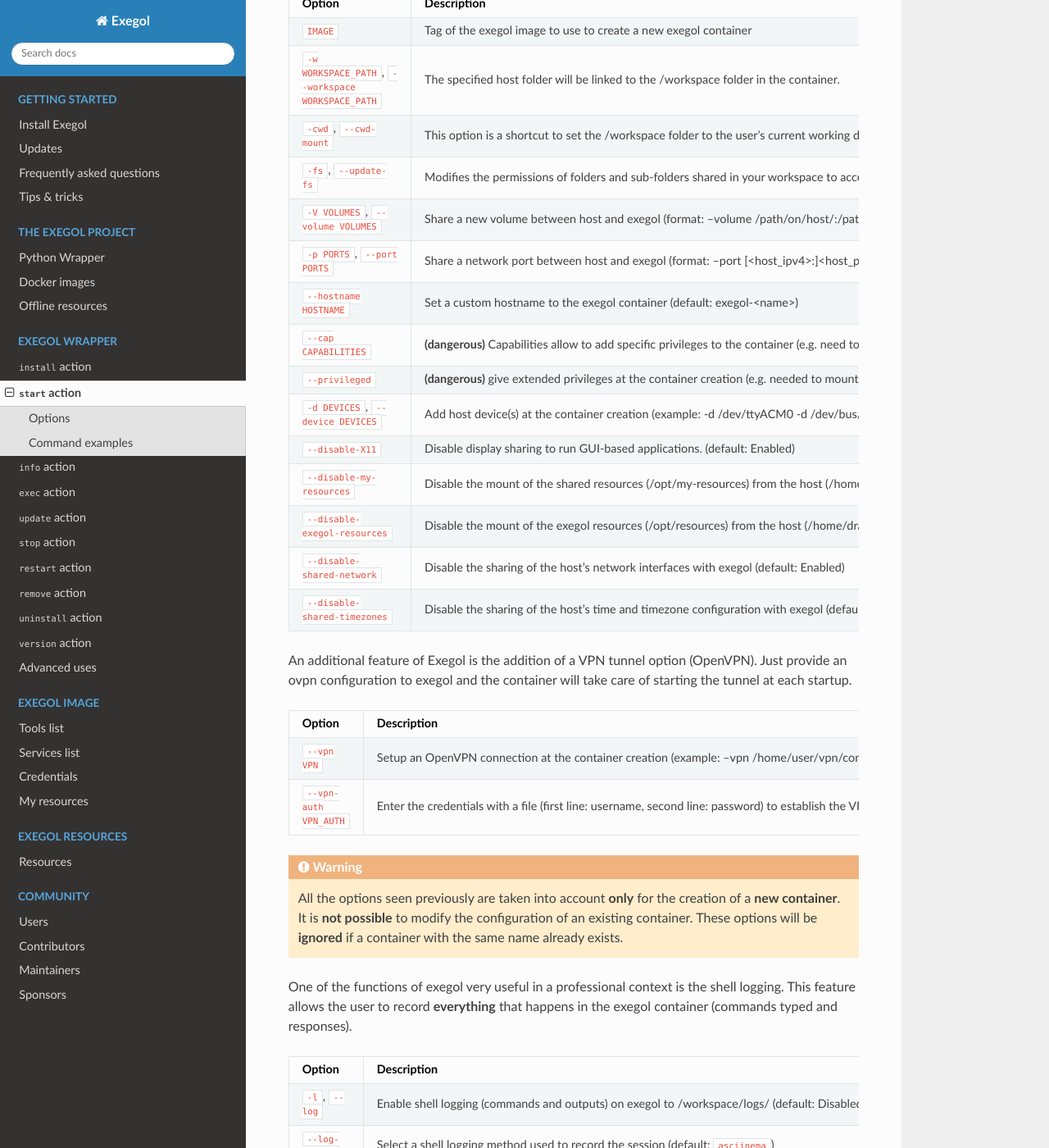
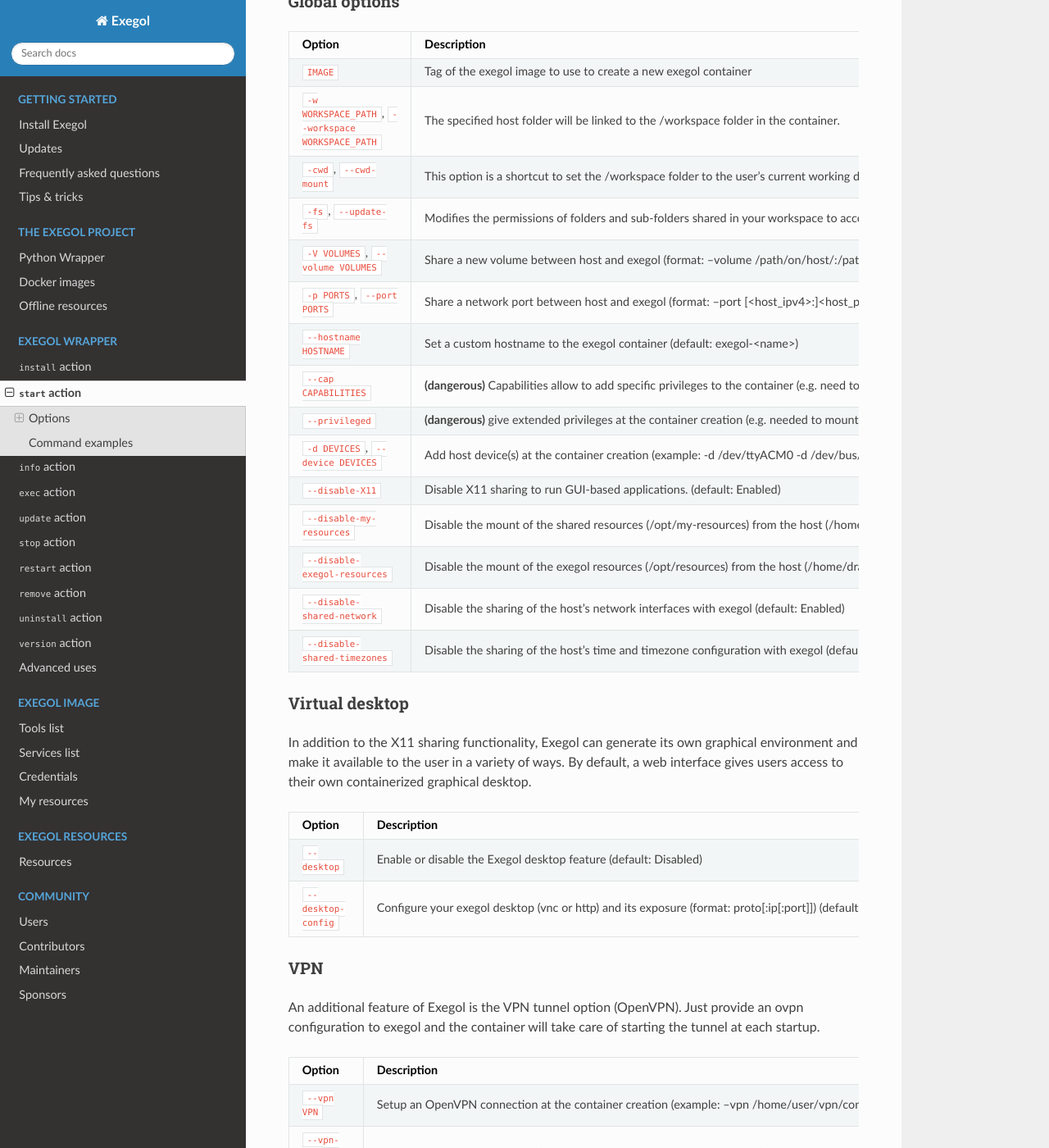
Before and after one commit to ThePorgs/Exegol-docs, a Sphinx documentation site: the page built from source/exegol-wrapper/start.rst, in a window 1280 px wide and 1400 px high, scrolled down 1052 px. Shown: the whole window at 82% size. Built offline with Sphinx 7.4.7 and the Read the Docs theme 2.0.0, drawn with Linux system fonts in a browser that asks for light colours; some of the changed text lies outside the part shown.

Commit message:
Add new feature, configs and parameters

```diff
--- a/source/exegol-wrapper/install.rst
+++ b/source/exegol-wrapper/install.rst
@@ -25,6 +25,7 @@
  ``IMAGE``           Optional positional argument to indicate the image to install (if downloading), or the name of the image to build (if building locally).
  ``BUILD_PROFILE``   Optional positional argument to indicate the source profile to use if building locally.
  ``--build-log``     Write logs to the path specified if building locally.
+ ``--build-path``    Custom path to the dockerfiles and sources.
 =================== =============
 
 
--- a/source/exegol-wrapper/start.rst
+++ b/source/exegol-wrapper/start.rst
@@ -37,6 +37,9 @@
 .. tip::
     The default options of some commands can be changed in the :ref:`exegol configuration file<exegol_configuration>`.
 
+Global options
+~~~~~~~~~~~~~~
+
 =========================================================== ===============================
  Option                                                     Description
 =========================================================== ===============================
@@ -44,20 +47,36 @@
 ``-w WORKSPACE_PATH``, ``--workspace WORKSPACE_PATH``       The specified host folder will be linked to the /workspace folder in the container.
 ``-cwd``, ``--cwd-mount``                                   This option is a shortcut to set the /workspace folder to the user's current working directory (pwd).
 ``-fs``, ``--update-fs``                                    Modifies the permissions of folders and sub-folders shared in your workspace to access the files created within the container using your host user account. (default: Disabled)
-``-V VOLUMES``, ``--volume VOLUMES``                        Share a new volume between host and exegol (format: --volume /path/on/host/:/path/in/container/).
+``-V VOLUMES``, ``--volume VOLUMES``                        Share a new volume between host and exegol (format: --volume /path/on/host/:/path/in/container/[:ro|rw]).
 ``-p PORTS``, ``--port PORTS``                              Share a network port between host and exegol (format: --port [<host_ipv4>:]<host_port>[:<container_port>][:<protocol>]. This configuration will disable the shared network with the host.
 ``--hostname HOSTNAME``                                     Set a custom hostname to the exegol container (default: exegol-<name>)
 ``--cap CAPABILITIES``                                      **(dangerous)** Capabilities allow to add specific privileges to the container (e.g. need to mount volumes, perform low-level operations on the network, etc).
 ``--privileged``                                            **(dangerous)** give extended privileges at the container creation (e.g. needed to mount things, to use wifi or bluetooth)
 ``-d DEVICES``, ``--device DEVICES``                        Add host device(s) at the container creation (example: -d /dev/ttyACM0 -d /dev/bus/usb/).
-``--disable-X11``                                           Disable display sharing to run GUI-based applications. (default: Enabled)
+``--disable-X11``                                           Disable X11 sharing to run GUI-based applications. (default: Enabled)
 ``--disable-my-resources``                                  Disable the mount of the shared resources (/opt/my-resources) from the host (/home/dramelac/.exegol/my-resources) (default: Enabled)
 ``--disable-exegol-resources``                              Disable the mount of the exegol resources (/opt/resources) from the host (/home/dramelac/Documents/tools/Exegol/exegol-resources) (default: Enabled)
 ``--disable-shared-network``                                Disable the sharing of the host's network interfaces with exegol (default: Enabled)
 ``--disable-shared-timezones``                              Disable the sharing of the host's time and timezone configuration with exegol (default: Enabled)
 =========================================================== ===============================
 
-An additional feature of Exegol is the addition of a VPN tunnel option (OpenVPN).
+Virtual desktop
+~~~~~~~~~~~~~~~
+
+In addition to the X11 sharing functionality, Exegol can generate its own graphical environment and make it available to the user in a variety of ways.
+By default, a web interface gives users access to their own containerized graphical desktop.
+
+========================= ===============================
+ Option                   Description
+========================= ===============================
+``--desktop``             Enable or disable the Exegol desktop feature (default: Disabled)
+``--desktop-config``      Configure your exegol desktop (vnc or http) and its exposure (format: proto[:ip[:port]]) (default: http:127.0.0.1:<random>)
+========================= ===============================
+
+VPN
+~~~
+
+An additional feature of Exegol is the VPN tunnel option (OpenVPN).
 Just provide an ovpn configuration to exegol and the container will take care of starting the tunnel at each startup.
 
 ========================= ===============================
@@ -72,6 +91,9 @@
     It is **not possible** to modify the configuration of an existing container.
     These options will be **ignored** if a container with the same name already exists.
 
+Shell logging
+~~~~~~~~~~~~~
+
 One of the functions of exegol very useful in a professional context is the shell logging.
 This feature allows the user to record **everything** that happens in the exegol container (commands typed and responses).
 
@@ -85,6 +107,9 @@
 
 .. tip::
     When the ``-l``/``--log`` option is enabled during the **creation** of a **new** container, all future shells will be **automatically logged** for this container.
+
+Session specific
+~~~~~~~~~~~~~~~~
 
 The options specific to the start of the interactive session
 
```
Also changed, not shown: source/exegol-wrapper/advanced-uses.rst (+8 -0 lines), source/the-exegol-project/python-wrapper.rst (+18 -0 lines).
